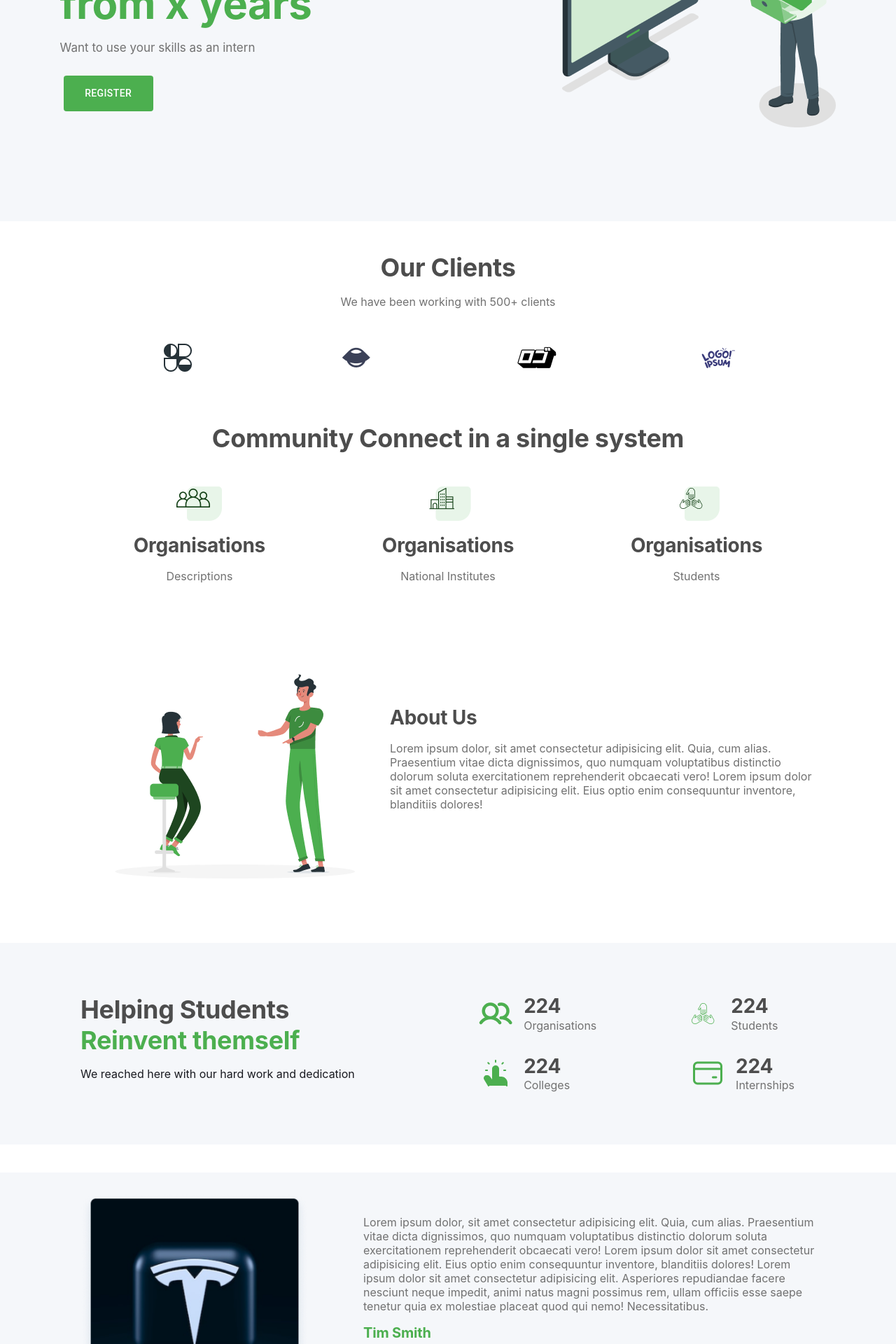
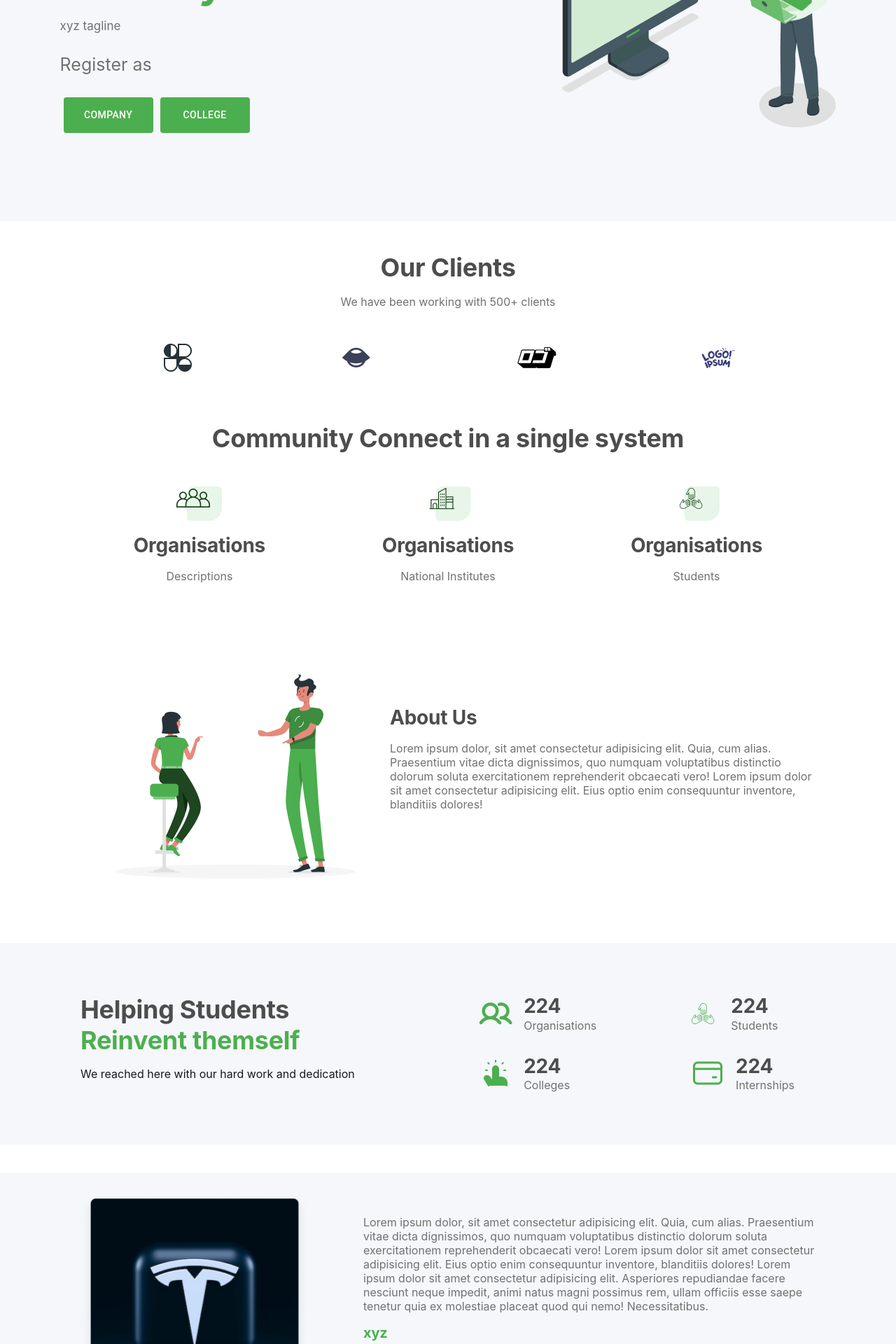
Before and after one commit to matrolat/IconnectI, a React (Create React App) app in the folder client/: page / in a window 1280 px wide. Shown: the part 400-2320 px from the top of the page at 70% size. Built offline with nearby package versions, Linux system fonts and the light colour scheme.

Commit message:
Register btn updated

```diff
--- a/client/src/Pages/Home/Home.jsx
+++ b/client/src/Pages/Home/Home.jsx
@@ -335,7 +335,7 @@ export default function Home() {
                                     color: "#4CAF4F",
                                     textDecoration: "none",
                                     }}
-                                >  Tim Smith  </Typography>
+                                >  xyz  </Typography>
                                 <p style={{fontSize:16,color:"#717171"}} >British Dragon Boat Racing Association</p>
                                 <div>
                                     <img src={logo1} alt="" style={{marginRight:30}} />
--- a/client/src/Pages/Home/Landing.jsx
+++ b/client/src/Pages/Home/Landing.jsx
@@ -100,12 +100,21 @@ export const Landing = () => {
             }}
           >from x years</Typography>
 
-                <p style={{color:"#717171",fontSize:17,marginBottom:30}}>Want to use your skills as an intern</p>
+                <p style={{color:"#717171",fontSize:17,marginBottom:30}}>xyz tagline</p>
+
+                <p style={{color:"#717171",fontSize:25,marginBottom:30}}>Register as</p>
+                <div className="regBtn" style={{display:"flex"}}>
                 <LoginButton
                     key="Login"
                     >
-                Register
+                 Company
                 </LoginButton>
+                <LoginButton
+                    key="Login"
+                    >
+                College
+                </LoginButton>
+                </div>
             </div>
             <div className={classes.right}>
                 <img src={logo} alt="" className={classes.landingImg} />
```
